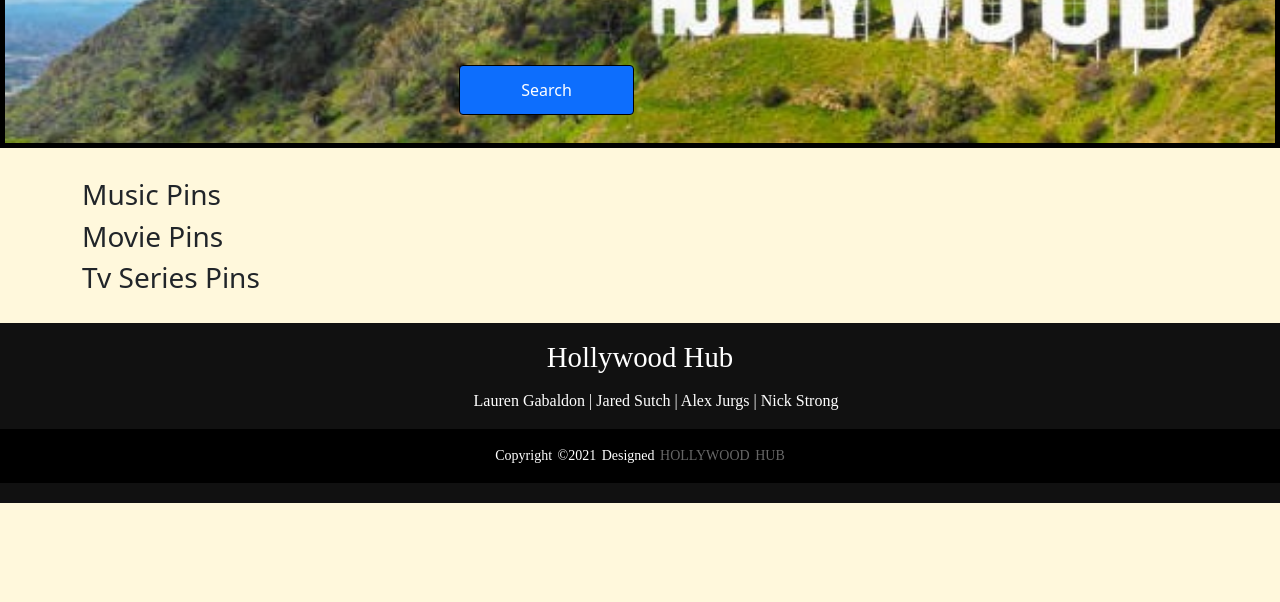
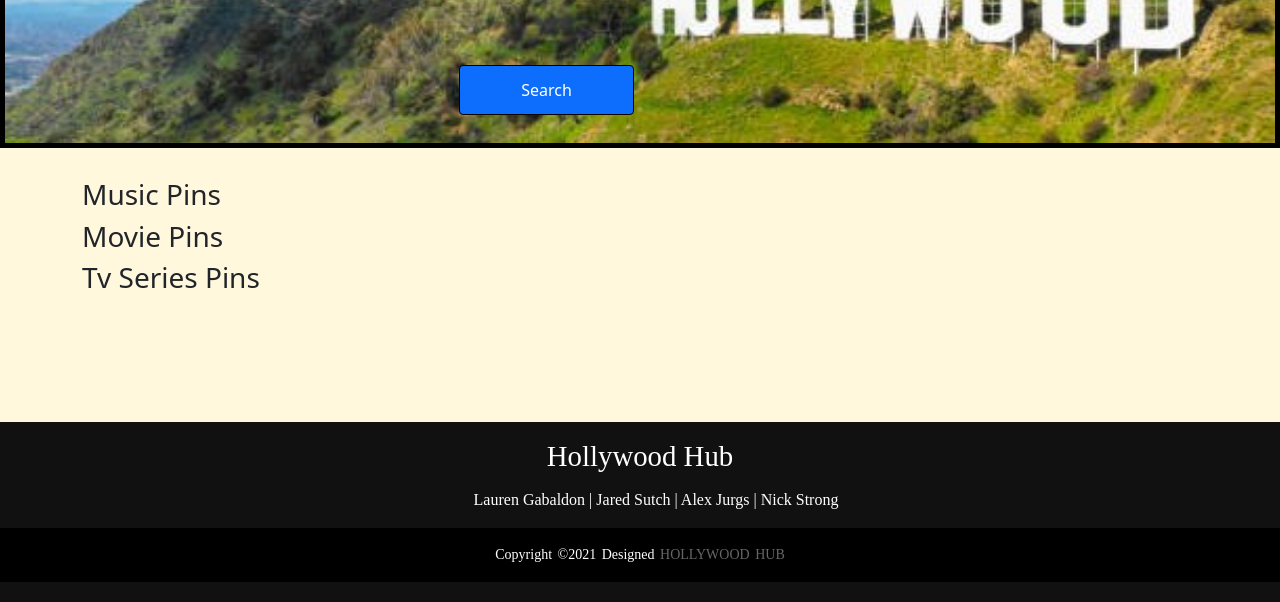
Before and after one commit to strong-one/Hollywood-Hub, a plain HTML site: page index.html in a window 1280 px wide. Shown: the part 198-800 px from the top of the page. Drawn offline with nearby package versions, Linux system fonts and the light colour scheme.

```diff
--- a/assets/searchscript.js
+++ b/assets/searchscript.js
@@ -216,6 +216,7 @@ function displayShow(data) {
   <p>${data.Released}</p>
   <h3 class="totalSeasons">Total Seasons:</h3>
   <p>${data.totalSeasons}</p>
+  </div>
 
 </section>`;
   infoDisplay.innerHTML = temporary;
--- a/assets/style.css
+++ b/assets/style.css
@@ -1,5 +1,5 @@
 footer {
-  position: sticky;
+  position: absolute;
   bottom: 0;
   left: 0;
   right: 0;
```
